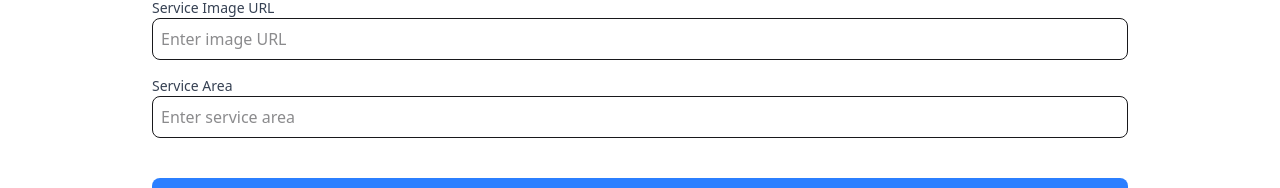
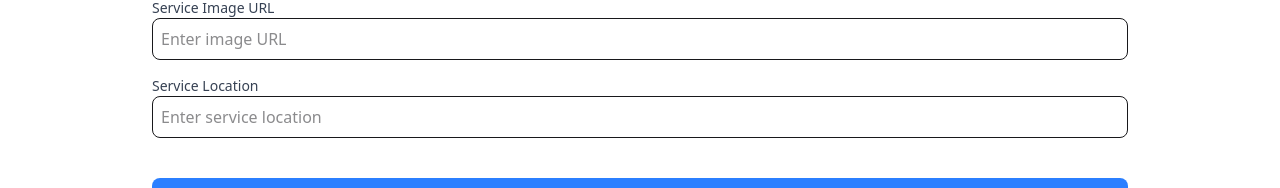
Before and after one commit to fahimbrew/serve-nations-client, a React (Vite) app: page /update/1 in a window 1280 px wide. Shown: the part 458-646 px from the top of the page. Built offline with nearby package versions, Linux system fonts and the light colour scheme; no server answers; sample sign-in values are in the browser's storage.

Commit message:
update page has been completed

```diff
--- a/src/pages/Update.jsx
+++ b/src/pages/Update.jsx
@@ -1,17 +1,17 @@
 import React, { useState, useEffect } from "react";
 import axios from "axios";
-import { useParams } from "react-router-dom";
+import { useNavigate, useParams } from "react-router-dom";
 import { toast } from "react-hot-toast"; // for notifications
 
 const UpdateServicePage = () => {
   const { id } = useParams(); // Get the service ID from the URL
-  //   const history = useHistory(); // For redirecting after successful update
+  const navigate = useNavigate();
   const [service, setService] = useState({
     serviceName: "",
     serviceDescription: "",
     servicePrice: "",
     serviceImage: "",
-    serviceArea: "",
+    serviceLocation: "", // Change to serviceLocation
   });
 
   useEffect(() => {
@@ -40,7 +40,9 @@ const UpdateServicePage = () => {
       .put(`http://localhost:9000/service/${id}`, service)
       .then((res) => {
         toast.success("Service updated successfully.");
-        history.push("/manage-services"); // Redirect to Manage Services page
+        navigate("/manage-services");
+        // Redirect to Manage Services page after successful update (if necessary)
+        // history.push("/manage-services");
       })
       .catch((err) => {
         console.error("Error updating service: ", err);
@@ -128,21 +130,21 @@ const UpdateServicePage = () => {
           />
         </div>
 
-        {/* Service Area */}
+        {/* Service Location */}
         <div>
           <label
-            htmlFor="serviceArea"
+            htmlFor="serviceLocation"
             className="block text-sm font-medium text-gray-700"
           >
-            Service Area
+            Service Location
           </label>
           <input
             type="text"
-            name="serviceArea"
-            value={service.serviceLocation}
+            name="serviceLocation" // Change to serviceLocation
+            value={service.serviceLocation} // Changed to match the field name
             onChange={handleChange}
             className="w-full p-2 border rounded-lg"
-            placeholder="Enter service area"
+            placeholder="Enter service location"
             required
           />
         </div>
```
